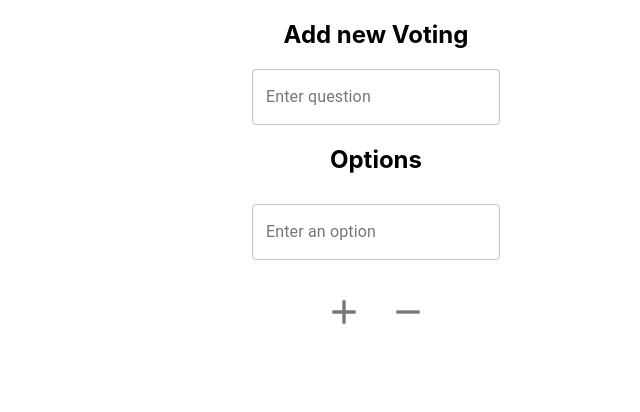
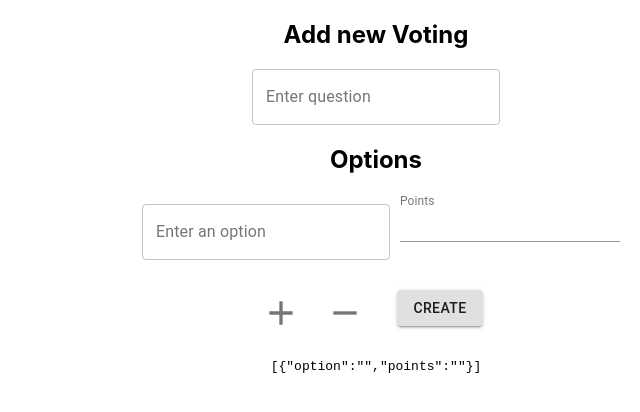
Before and after one commit to christophersiem/findout, a React (Create React App) app in the folder findout-frontend/: page /add in a window 1280 px wide. Shown: the top 412 px of the page, without its empty margins (264-904 px from the left). Built offline with nearby package versions, Linux system fonts and the light colour scheme.

Commit message:
Add points field

```diff
--- a/findout-frontend/src/pages/AddVoting.js
+++ b/findout-frontend/src/pages/AddVoting.js
@@ -3,13 +3,33 @@ import TextField from '@material-ui/core/TextField';
 import AddIcon from '@material-ui/icons/Add';
 import {IconButton} from "@material-ui/core";
 import RemoveIcon from '@material-ui/icons/Remove';
+import Button from "@material-ui/core/Button";
+import {addNewQuestion} from "../utils/question-utils";
+
 
 export default function AddVoting() {
 
-    const [optionList,setOptionList] = useState(["option1"]);
+
+    const [question, setQuestion] = useState("");
+    const [optionList, setOptionList] = useState([
+        {option: "", points:""},
+    ]);
+
+    const handleChange = (e, index) => {
+        const {name, value} = e.target;
+        const list = [...optionList];
+        list[index][name] = value;
+
+        setOptionList(list)
+    }
+
+    const handleChangeQuestion = (event) => {
+        setQuestion(event.target.value);
+    };
 
     const handleAddClick = () => {
-        setOptionList([...optionList, "option2"]);
+        setOptionList([...optionList, {option: "", points: ""}]);
+
     };
 
     const handleRemoveClick = () => {
@@ -18,37 +38,68 @@ export default function AddVoting() {
         setOptionList(list);
     };
 
+    const questionToAdd = {
+        question:question,
+        optionList:optionList
+    }
+
+    function handleSubmit() {
+        console.log(optionList)
+        addNewQuestion(questionToAdd)
+            .catch((e) => console.error(e))
+    }
+
     return (
         <>
             <h2>Add new Voting</h2>
             <form noValidate autoComplete="off">
 
                 <TextField
+
                     id="outlined-secondary"
                     label="Enter question"
                     variant="outlined"
                     color="black"
+                    onChange={handleChangeQuestion}
                 />
 
             </form>
 
             <h2>Options</h2>
             <form noValidate autoComplete="off">
-                {optionList.map((x,i)=> {
-                return(
+                {optionList.map((item, i) => {
+                    return (
+                        <div key={i}>
                             <TextField
-                        style={{margin:10}}
+                                onChange={e => handleChange(e, i)}
+                                value={item.option}
+                                style={{margin: 10}}
+                                name="option"
                                 id="outlined-secondary"
                                 label="Enter an option"
                                 variant="outlined"
                                 color="black"
                             />
-                )
-                })
-                }
+                            <TextField
+                                type="number"
+                                onChange={e => handleChange(e, i)}
+                                value={item.points}
+                                name="points"
+                                id="standard-number"
+                                label="Points"
+                                type="number"
+                                InputLabelProps={{
+                                    shrink: true,
+                                }}
+                            />
 
 
+                        </div>
+                    )
+                })}
+
             </form>
+
             <IconButton
                 onClick={handleAddClick}>
                 <AddIcon style={{marginTop: 10, fontSize: "2.5rem"}}/>
@@ -57,6 +108,13 @@ export default function AddVoting() {
                 onClick={handleRemoveClick}>
                 <RemoveIcon style={{marginTop: 10, fontSize: "2.5rem"}}/>
             </IconButton>
+            <Button
+                onClick={handleSubmit}
+                variant="contained"
+                style={{margin: 20}}
+            >Create</Button>
+            <pre>{JSON.stringify(optionList)}</pre>
         </>
+
     )
 }
```
Lines whose indentation alone changed are shown as unchanged.
